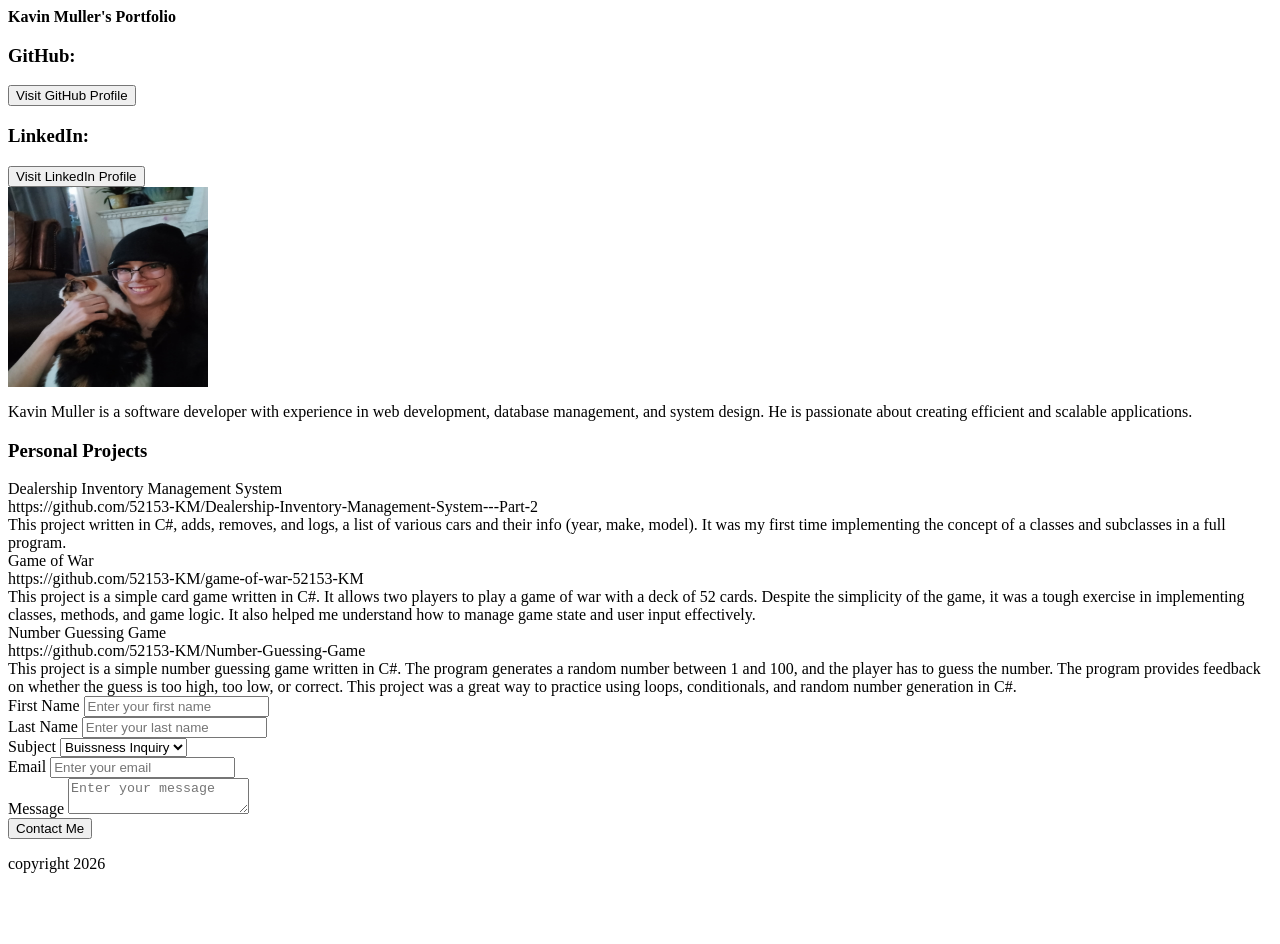
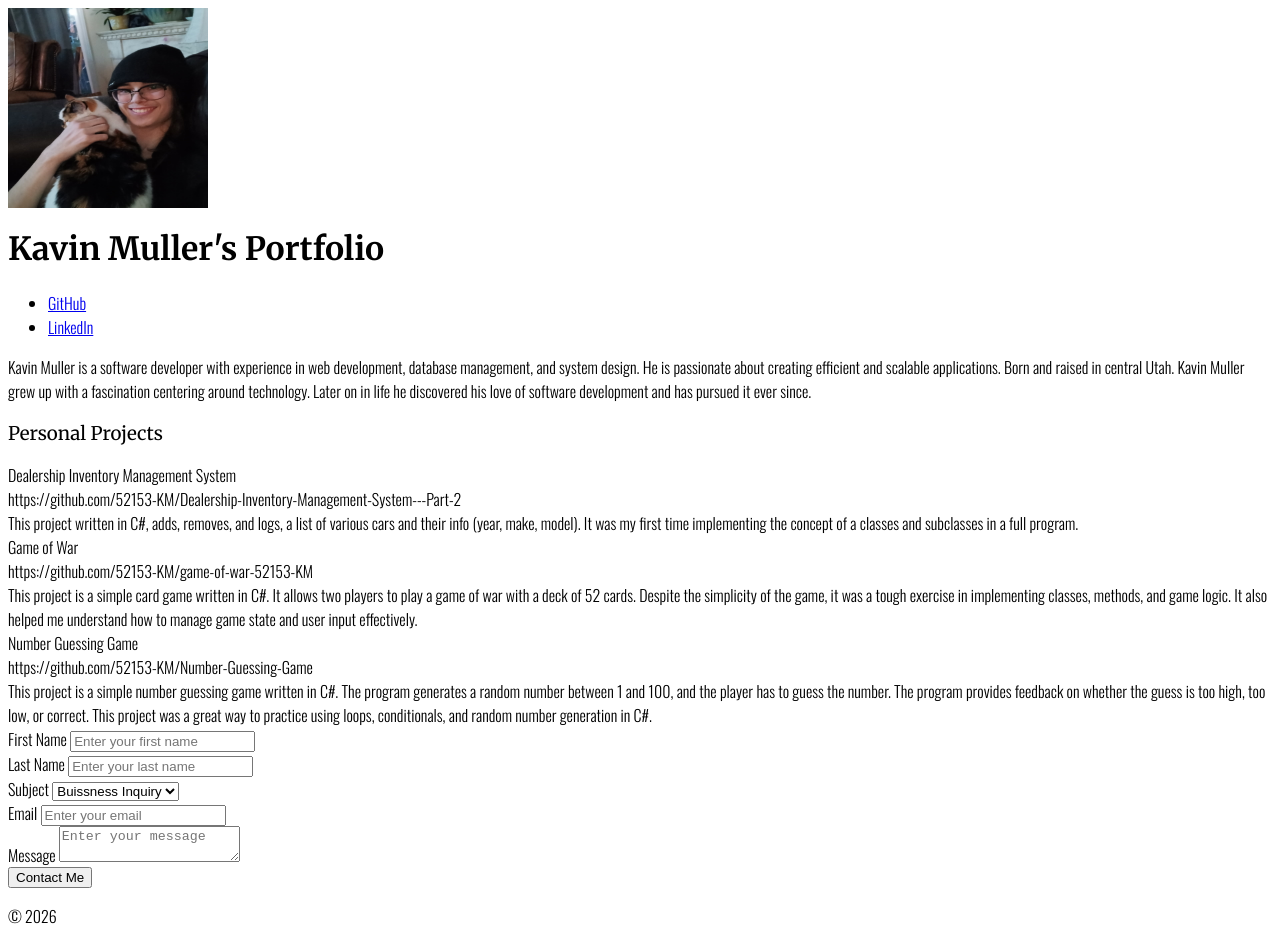
Before and after one commit to 52153-KM/Personal-Portfolio, a plain HTML site: page index.html in a window 1280 px wide. Before the commit the page ends 889 px from the top, so only its background shows below. Drawn offline with nearby package versions, Linux system fonts and the light colour scheme.

Commit message:
CSS Update
Reworked some html elements for aesthetic reasons, and started some CSS coding

```diff
--- a/index.html
+++ b/index.html
@@ -4,31 +4,38 @@
     <head>
         <meta charset="UTF-8" />
         <meta name="viewport" content="width-device-width, initial-scale=1.0" />
+        <link rel="preconnect" href="https://fonts.googleapis.com">
+        <link rel="preconnect" href="https://fonts.gstatic.com" crossorigin>
+        <link
+            href="https://fonts.googleapis.com/css2?family=Merriweather:ital,opsz,wght@0,18..144,300..900;1,18..144,300..900&family=Oswald:wght@200..700&display=swap"
+            rel="stylesheet" />
+        <link rel="stylesheet" href="styles.css" />
         <title>Kavin Muller's Portfolio</title>
         <script src="index.js" defer></script>
     </head>
 
     <body>
         <header>
-            <b>Kavin Muller's Portfolio</b>
+            <div id="name-and-face">
+                <img src="images/KM Photo.jpg" alt="Headshot" width="200" height="200" />
+                <h1><b>Kavin Muller's Portfolio</b></h1>
+            </div>
+
+            <div id="social-links">
+                <ul>
+                    <li><a href="https://github.com/52153-KM" target="_blank">GitHub</a></li>
+                    <li><a href="https://www.linkedin.com/in/kavin-muller-b402371ab" target="_blank">LinkedIn</a></li>
+                </ul>
+            <div>
         </header>
+
         <main>
-            <section id="social-links">
-                <h3>GitHub: </h3>
-                <a href="https://github.com/52153-KM" target="_blank">
-                    <button>Visit GitHub Profile</button>
-                </a>
-                <h3>LinkedIn: </h3>
-                <a href="https://www.linkedin.com/in/kavin-muller-b402371ab" target="_blank">
-                    <button>Visit LinkedIn Profile</button>
-                </a>
-            </section>
-
             <section id="personal-info">
                 <div class="bio">
-                    <img src="images/KM Photo.jpg" alt="Headshot" width="200" height="200" />
                     <p>Kavin Muller is a software developer with experience in web development, database management, and
-                        system design. He is passionate about creating efficient and scalable applications.</p>
+                        system design. He is passionate about creating efficient and scalable applications.
+                        Born and raised in central Utah. Kavin Muller grew up with a fascination centering around technology.
+                        Later on in life he discovered his love of software development and has pursued it ever since.</p>
                 </div>
             </section>
 
@@ -44,12 +51,13 @@
                             <label for="first-name">First Name</label>
                             <input id="first-name" type="text" placeholder="Enter your first name" required/>
                         </div>
+
                         <div class="input-group">
                             <label for="last-name">Last Name</label>
                             <input id="last-name" type="text" placeholder="Enter your last name" required/>
                         </div>
-                        </div>
                     </div>
+
                     <div class="input-row">
                         <div class="input-group">
                             <label for="subject">Subject</label>
@@ -59,11 +67,13 @@
                                 <option value="general">General Question</option>
                             </select>
                         </div>
+
                         <div class="input-group">
                             <label for="email">Email</label>
                             <input id="email" type="email" placeholder="Enter your email" required/>
                         </div>
                     </div>
+
                     <div class="input-group">
                         <label for="message">Message</label>
                         <textarea
@@ -77,9 +87,6 @@
                 </form>
             </section>
         </main>
-        <footer>
-            <p>copyright 2026</p>
-        </footer>
+        <footer><p>&#169 2026</p></footer>
     </body>
-
     </html>
--- /dev/null
+++ b/styles.css
@@ -0,0 +1,13 @@
+body {
+    font-family: "Oswald", sans-serif;
+    font-optical-sizing: auto;
+    font-weight: 300;
+    font-style: normal;
+}
+h1, h3 {
+    font-family: "Merriweather", serif;
+  font-optical-sizing: auto;
+  font-weight: 400;
+  font-style: normal;
+  font-variation-settings: "width" 100;
+}
```
